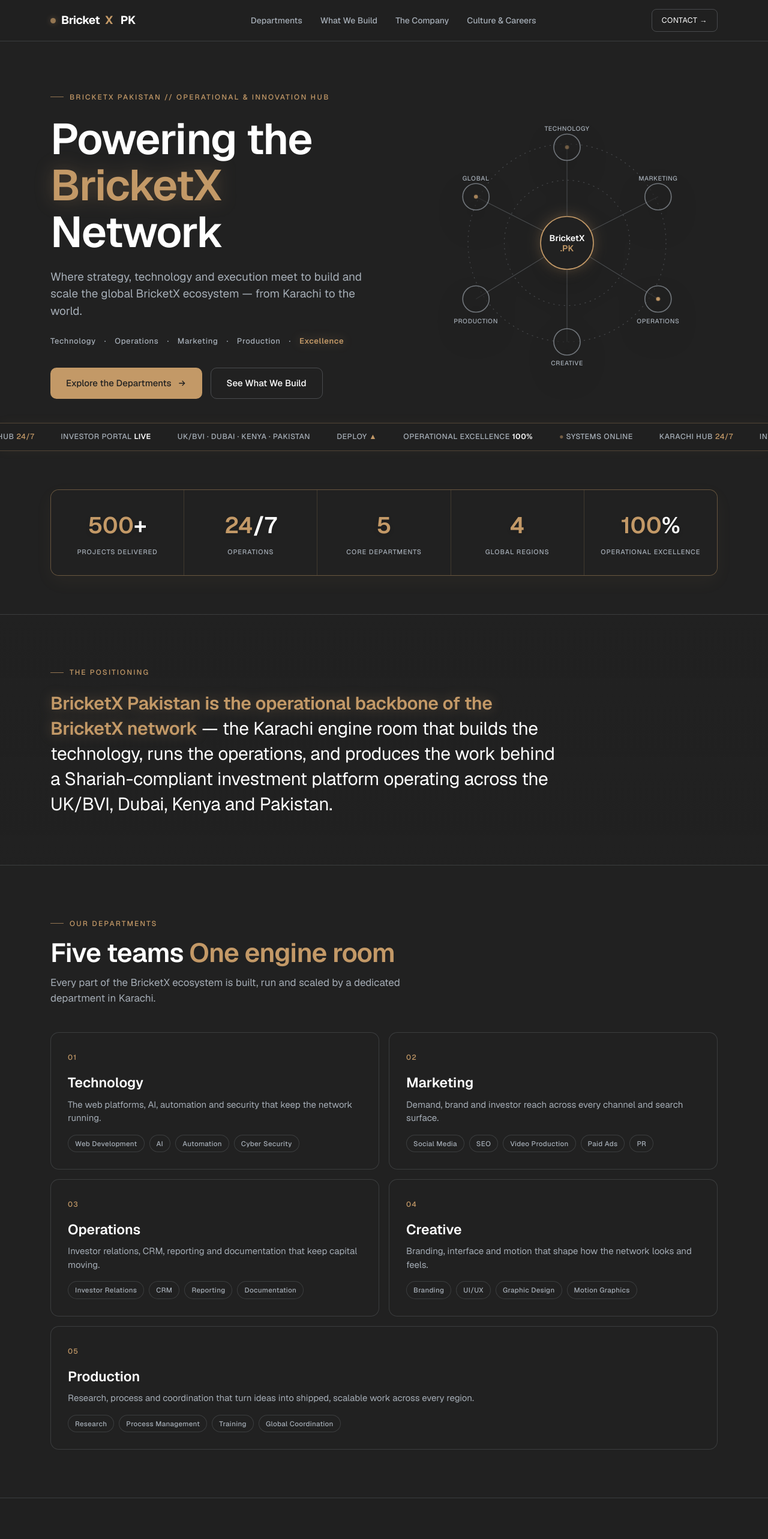
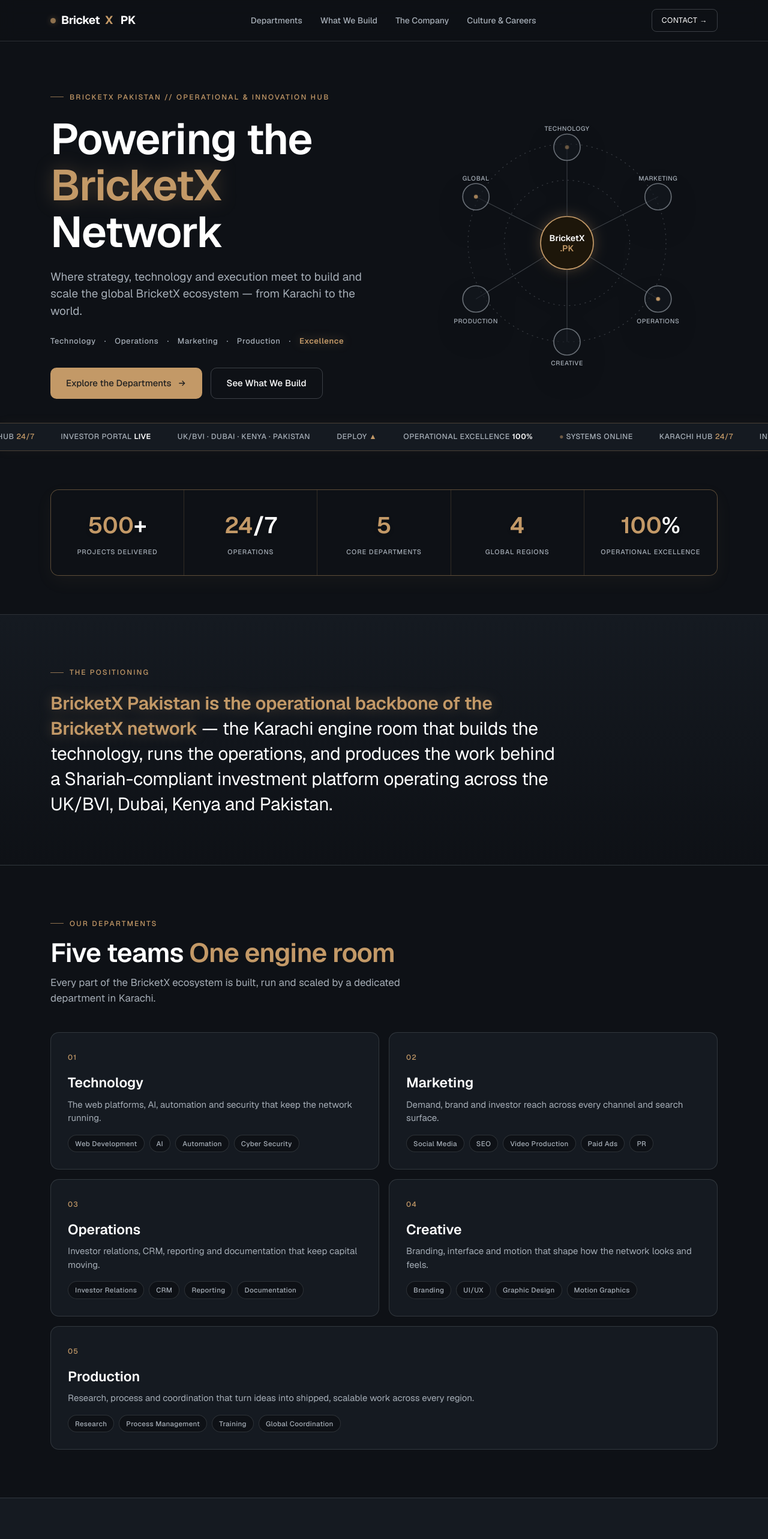
Before and after one commit to BricketX-Dev/bricketx_pk, a Next.js app: page / in a window 1280 px wide. Shown: the top 2566 px of the page at 60% size. Built offline with nearby package versions, Linux system fonts and the light colour scheme.

Commit message:
background color changes

```diff
--- a/app/page.tsx
+++ b/app/page.tsx
@@ -26,7 +26,7 @@ export default function Home() {
   };
 
   return (
-    <div className="relative min-h-screen bg-[#212121] text-[#ffffff] font-sans overflow-x-hidden antialiased selection:bg-[#c39967] selection:text-[#212121]">
+    <div className="relative min-h-screen bg-[#0E1116] text-[#ffffff] font-sans overflow-x-hidden antialiased selection:bg-[#c39967] selection:text-[#212121]">
 
       <style jsx global>{`
         @keyframes pulse-dot {
@@ -39,7 +39,7 @@ export default function Home() {
       `}</style>
 
       {/* NAV */}
-      <header className="sticky top-0 z-50 backdrop-blur-md bg-[#212121]/80 border-b border-[#a5adb6]/20 transition-all">
+      <header className="sticky top-0 z-50 backdrop-blur-md bg-[#0E1116]/[0.72] border-b border-[#a5adb6]/20 transition-all">
         <div className="max-w-[1160px] mx-auto px-6">
           <nav className="flex items-center justify-between h-[68px]">
             <a href="/" className="font-sans font-bold text-[19px] tracking-tight flex items-center gap-[9px] group">
@@ -133,22 +133,22 @@ export default function Home() {
                 </g>
 
                 <g className="cursor-pointer group">
-                  <circle cx="200" cy="55" r="20" fill="#212121" stroke="#a5adb6" strokeWidth="1.5" className="opacity-60 hover:stroke-[#c39967] transition-colors" />
+                  <circle cx="200" cy="55" r="20" fill="#151A21" stroke="#a5adb6" strokeWidth="1.5" className="opacity-60 hover:stroke-[#c39967] transition-colors" />
                   <text x="200" y="30" textAnchor="middle" fill="#a5adb6" className="font-sans font-medium text-[9.5px] tracking-[0.06em] uppercase hover:fill-[#c39967] transition-colors">Technology</text>
 
-                  <circle cx="338" cy="130" r="20" fill="#212121" stroke="#a5adb6" strokeWidth="1.5" className="opacity-60 hover:stroke-[#c39967] transition-colors" />
+                  <circle cx="338" cy="130" r="20" fill="#151A21" stroke="#a5adb6" strokeWidth="1.5" className="opacity-60 hover:stroke-[#c39967] transition-colors" />
                   <text x="338" y="105" textAnchor="middle" fill="#a5adb6" className="font-sans font-medium text-[9.5px] tracking-[0.06em] uppercase">Marketing</text>
 
-                  <circle cx="338" cy="285" r="20" fill="#212121" stroke="#a5adb6" strokeWidth="1.5" className="opacity-60 hover:stroke-[#c39967] transition-colors" />
+                  <circle cx="338" cy="285" r="20" fill="#151A21" stroke="#a5adb6" strokeWidth="1.5" className="opacity-60 hover:stroke-[#c39967] transition-colors" />
                   <text x="338" y="322" textAnchor="middle" fill="#a5adb6" className="font-sans font-medium text-[9.5px] tracking-[0.06em] uppercase">Operations</text>
 
-                  <circle cx="200" cy="350" r="20" fill="#212121" stroke="#a5adb6" strokeWidth="1.5" className="opacity-60 hover:stroke-[#c39967] transition-colors" />
+                  <circle cx="200" cy="350" r="20" fill="#151A21" stroke="#a5adb6" strokeWidth="1.5" className="opacity-60 hover:stroke-[#c39967] transition-colors" />
                   <text x="200" y="385" textAnchor="middle" fill="#a5adb6" className="font-sans font-medium text-[9.5px] tracking-[0.06em] uppercase">Creative</text>
 
-                  <circle cx="62" cy="285" r="20" fill="#212121" stroke="#a5adb6" strokeWidth="1.5" className="opacity-60 hover:stroke-[#c39967] transition-colors" />
+                  <circle cx="62" cy="285" r="20" fill="#151A21" stroke="#a5adb6" strokeWidth="1.5" className="opacity-60 hover:stroke-[#c39967] transition-colors" />
                   <text x="62" y="322" textAnchor="middle" fill="#a5adb6" className="font-sans font-medium text-[9.5px] tracking-[0.06em] uppercase">Production</text>
 
-                  <circle cx="62" cy="130" r="20" fill="#212121" stroke="#a5adb6" strokeWidth="1.5" className="opacity-60 hover:stroke-[#c39967] transition-colors" />
+                  <circle cx="62" cy="130" r="20" fill="#151A21" stroke="#a5adb6" strokeWidth="1.5" className="opacity-60 hover:stroke-[#c39967] transition-colors" />
                   <text x="62" y="105" textAnchor="middle" fill="#a5adb6" className="font-sans font-medium text-[9.5px] tracking-[0.06em] uppercase">Global</text>
 
                   <circle cx="200" cy="55" r="3" fill="#c39967" className="animate-pulse" />
@@ -156,7 +156,7 @@ export default function Home() {
                   <circle cx="62" cy="130" r="3" fill="#c39967" className="animate-pulse" style={{ animationDelay: '0.5s' }} />
                 </g>
 
-                <circle cx="200" cy="200" r="40" fill="#212121" stroke="#c39967" strokeWidth="1.5" className="filter drop-shadow-[0_0_10px_rgba(195,153,103,0.3)]" />
+                <circle cx="200" cy="200" r="40" fill="#1d160a" stroke="#c39967" strokeWidth="1.5" className="filter drop-shadow-[0_0_10px_rgba(195,153,103,0.3)]" />
                 <text x="200" y="197" textAnchor="middle" fill="#ffffff" className="font-sans text-[13px] font-semibold">BricketX</text>
                 <text x="200" y="213" textAnchor="middle" fill="#c39967" className="font-sans text-[13px] font-semibold">.PK</text>
               </svg>
@@ -166,7 +166,7 @@ export default function Home() {
       </section>
 
       {/* CONSOLE STRIP */}
-      <div className="relative z-10 border-y border-[#c39967]/30 bg-[#212121]/90 font-sans font-medium text-[12.5px] tracking-[0.04em] overflow-hidden shadow-[0_0_20px_rgba(195,153,103,0.05)]">
+      <div className="relative z-10 border-y border-[#c39967]/30 bg-[#151A21] font-sans font-medium text-[12.5px] tracking-[0.04em] overflow-hidden shadow-[0_0_20px_rgba(195,153,103,0.05)]">
         <div className="flex gap-[44px] py-[13px] whitespace-nowrap w-max" style={{ animation: 'scroll-track 34s linear infinite' }}>
           {Array(2).fill(0).map((_, idx) => (
             <div key={idx} className="flex gap-[44px]">
@@ -195,7 +195,7 @@ export default function Home() {
               { num: '4', suffix: '', label: 'Global Regions' },
               { num: '100', suffix: '%', label: 'Operational Excellence', colSpan: 'col-span-2 md:col-span-1' }
             ].map((stat, i) => (
-              <motion.div key={i} variants={fadeUp} className={`bg-[#212121] py-[30px] px-[22px] text-center hover:bg-[#212121]/80 transition-colors duration-300 ${stat.colSpan || ''}`}>
+              <motion.div key={i} variants={fadeUp} className={`bg-[#0E1116] py-[30px] px-[22px] text-center hover:bg-[#0E1116]/80 transition-colors duration-300 ${stat.colSpan || ''}`}>
                 <div className="font-sans text-[38px] font-semibold text-[#ffffff] drop-shadow-md">
                   <b className="text-[#c39967] font-semibold">{stat.num}</b>{stat.suffix}
                 </div>
@@ -207,7 +207,7 @@ export default function Home() {
       </section>
 
       {/* ENGINE-ROOM REFRAME */}
-      <section className="relative z-10 py-[80px] bg-gradient-to-b from-[#212121] to-[#212121]/90 border-y border-[#a5adb6]/20">
+      <section className="relative z-10 py-[80px] bg-gradient-to-b from-[#151A21] to-[#0E1116] border-y border-[#a5adb6]/20">
         <motion.div
           initial="hidden" whileInView="visible" viewport={{ once: true, margin: "-100px" }} variants={staggerContainer}
           className="max-w-[1160px] mx-auto px-6"
@@ -247,25 +247,25 @@ export default function Home() {
               { id: '03', title: 'Operations', desc: 'Investor relations, CRM, reporting and documentation that keep capital moving.', chips: ['Investor Relations', 'CRM', 'Reporting', 'Documentation'] },
               { id: '04', title: 'Creative', desc: 'Branding, interface and motion that shape how the network looks and feels.', chips: ['Branding', 'UI/UX', 'Graphic Design', 'Motion Graphics'] }
             ].map((dept, i) => (
-              <motion.div key={i} variants={fadeUp} className="bg-[#212121] border border-[#a5adb6]/20 rounded-[14px] p-[28px] transition-all duration-300 hover:border-[#c39967] hover:bg-[#212121]/80 hover:-translate-y-[4px] hover:shadow-[0_10px_30px_rgba(195,153,103,0.15)] group cursor-pointer">
+              <motion.div key={i} variants={fadeUp} className="bg-[#151A21] border border-[#a5adb6]/20 rounded-[14px] p-[28px] transition-all duration-300 hover:border-[#c39967] hover:bg-[#151A21]/80 hover:-translate-y-[4px] hover:shadow-[0_10px_30px_rgba(195,153,103,0.15)] group cursor-pointer">
                 <span className="font-sans font-medium text-[12px] text-[#c39967] tracking-[0.1em]">{dept.id}</span>
                 <h3 className="font-sans font-semibold text-[23px] mt-[14px] mb-[8px] group-hover:text-[#c39967] transition-colors">{dept.title}</h3>
                 <p className="text-[#a5adb6] text-[15px] mb-[16px]">{dept.desc}</p>
                 <div className="flex flex-wrap gap-[8px]">
                   {dept.chips.map((chip, j) => (
-                    <span key={j} className="font-sans font-medium text-[11.5px] tracking-[0.03em] text-[#a5adb6] bg-[#212121] border border-[#a5adb6]/20 px-[11px] py-[5px] rounded-[20px] transition-colors group-hover:border-[#c39967]/50 group-hover:text-[#ffffff]">{chip}</span>
+                    <span key={j} className="font-sans font-medium text-[11.5px] tracking-[0.03em] text-[#a5adb6] bg-[#0E1116] border border-[#a5adb6]/20 px-[11px] py-[5px] rounded-[20px] transition-colors group-hover:border-[#c39967]/50 group-hover:text-[#ffffff]">{chip}</span>
                   ))}
                 </div>
               </motion.div>
             ))}
             {/* Full width dept */}
-            <motion.div variants={fadeUp} className="md:col-span-2 bg-[#212121] border border-[#a5adb6]/20 rounded-[14px] p-[28px] transition-all duration-300 hover:border-[#c39967] hover:bg-[#212121]/80 hover:-translate-y-[4px] hover:shadow-[0_10px_30px_rgba(195,153,103,0.15)] group cursor-pointer">
+            <motion.div variants={fadeUp} className="md:col-span-2 bg-[#151A21] border border-[#a5adb6]/20 rounded-[14px] p-[28px] transition-all duration-300 hover:border-[#c39967] hover:bg-[#151A21]/80 hover:-translate-y-[4px] hover:shadow-[0_10px_30px_rgba(195,153,103,0.15)] group cursor-pointer">
               <span className="font-sans font-medium text-[12px] text-[#c39967] tracking-[0.1em]">05</span>
               <h3 className="font-sans font-semibold text-[23px] mt-[14px] mb-[8px] group-hover:text-[#c39967] transition-colors">Production</h3>
               <p className="text-[#a5adb6] text-[15px] mb-[16px]">Research, process and coordination that turn ideas into shipped, scalable work across every region.</p>
               <div className="flex flex-wrap gap-[8px]">
                 {['Research', 'Process Management', 'Training', 'Global Coordination'].map((chip, j) => (
-                  <span key={j} className="font-sans font-medium text-[11.5px] tracking-[0.03em] text-[#a5adb6] bg-[#212121] border border-[#a5adb6]/20 px-[11px] py-[5px] rounded-[20px] transition-colors group-hover:border-[#c39967]/50 group-hover:text-[#ffffff]">{chip}</span>
+                  <span key={j} className="font-sans font-medium text-[11.5px] tracking-[0.03em] text-[#a5adb6] bg-[#0E1116] border border-[#a5adb6]/20 px-[11px] py-[5px] rounded-[20px] transition-colors group-hover:border-[#c39967]/50 group-hover:text-[#ffffff]">{chip}</span>
                 ))}
               </div>
             </motion.div>
@@ -274,7 +274,7 @@ export default function Home() {
       </section>
 
       {/* WHAT WE BUILD */}
-      <section id="build" className="relative z-10 py-[80px] bg-[#212121]/80 border-y border-[#a5adb6]/20">
+      <section id="build" className="relative z-10 py-[80px] bg-[#151A21] border-y border-[#a5adb6]/20">
         <div className="max-w-[1160px] mx-auto px-6">
           <motion.div
             initial="hidden" whileInView="visible" viewport={{ once: true, margin: "-100px" }} variants={staggerContainer}
@@ -305,7 +305,7 @@ export default function Home() {
               { title: 'Brand Guidelines', desc: 'The rules that keep every touchpoint consistent.' },
               { title: 'Operational Systems', desc: 'The internal tooling that runs day-to-day execution.' }
             ].map((item, i) => (
-              <motion.div key={i} variants={fadeUp} className="bg-[#212121] p-[24px_26px] transition-all duration-300 hover:bg-[#212121]/60 hover:pl-[34px] border-l-4 border-transparent hover:border-[#c39967] cursor-pointer group">
+              <motion.div key={i} variants={fadeUp} className="bg-[#0E1116] p-[24px_26px] transition-all duration-300 hover:bg-[#0E1116]/60 hover:pl-[34px] border-l-4 border-transparent hover:border-[#c39967] cursor-pointer group">
                 <h3 className="font-sans font-semibold text-[18px] flex items-center gap-[11px] group-hover:text-[#c39967] transition-colors">
                   <i className="w-[6px] h-[6px] bg-[#c39967] rounded-full shrink-0 group-hover:scale-150 transition-transform" />
                   {item.title}
@@ -343,7 +343,7 @@ export default function Home() {
               { title: 'Global Operations', desc: 'Who does what across UK/BVI, Dubai, Kenya and Pakistan.' },
               { title: 'Innovation Lab', desc: 'Where new products and AI experiments begin.' }
             ].map((co, i) => (
-              <motion.a key={i} variants={fadeUp} href="#" className="block bg-[#212121] border border-[#a5adb6]/20 rounded-[14px] p-[26px_22px] transition-all duration-300 hover:border-[#c39967] hover:-translate-y-[4px] hover:shadow-[0_10px_30px_rgba(195,153,103,0.15)] group relative overflow-hidden">
+              <motion.a key={i} variants={fadeUp} href="#" className="block bg-[#151A21] border border-[#a5adb6]/20 rounded-[14px] p-[26px_22px] transition-all duration-300 hover:border-[#c39967] hover:-translate-y-[4px] hover:shadow-[0_10px_30px_rgba(195,153,103,0.15)] group relative overflow-hidden">
                 <div className="absolute top-0 right-0 w-[50px] h-[50px] bg-gradient-to-bl from-[#c39967]/20 to-transparent opacity-0 group-hover:opacity-100 transition-opacity rounded-bl-full" />
                 <h3 className="font-sans font-semibold text-[19px] mb-[9px] group-hover:text-[#c39967] transition-colors">{co.title}</h3>
                 <p className="text-[#a5adb6] text-[14px] group-hover:text-[#ffffff] transition-colors">{co.desc}</p>
@@ -355,7 +355,7 @@ export default function Home() {
       </section>
 
       {/* GLOBAL OPERATIONS */}
-      <section className="relative z-10 py-[80px] bg-[#212121]/80 border-y border-[#a5adb6]/20">
+      <section className="relative z-10 py-[80px] bg-[#151A21] border-y border-[#a5adb6]/20">
         <div className="max-w-[1160px] mx-auto px-6">
           <motion.div
             initial="hidden" whileInView="visible" viewport={{ once: true, margin: "-100px" }} variants={staggerContainer}
@@ -379,7 +379,7 @@ export default function Home() {
               { region: 'Kenya', role: 'Mining', desc: 'On-the-ground production & sourcing.' },
               { region: 'UK / BVI', role: 'Corporate Structure', desc: 'Holdings & governance.' }
             ].map((loc, i) => (
-              <motion.div key={i} variants={fadeUp} className="bg-[#212121] p-[30px_24px] hover:bg-[#212121]/60 transition-colors group cursor-pointer">
+              <motion.div key={i} variants={fadeUp} className="bg-[#0E1116] p-[30px_24px] hover:bg-[#0E1116]/60 transition-colors group cursor-pointer">
                 <h3 className="font-sans font-semibold text-[20px] flex items-center group-hover:text-[#ffffff] transition-colors">
                   <span className="w-[8px] h-[8px] rounded-full bg-[#c39967] inline-block mr-[8px] shadow-[0_0_0_3px_rgba(195,153,103,0.12)] group-hover:shadow-[0_0_8px_rgba(195,153,103,0.6)] transition-shadow" />
                   {loc.region}
@@ -400,7 +400,7 @@ export default function Home() {
             className="grid grid-cols-1 md:grid-cols-2 gap-[20px] items-stretch"
           >
             {/* Culture */}
-            <motion.div variants={fadeUp} className="bg-[#212121]/80 border border-[#a5adb6]/20 rounded-[14px] p-[36px] hover:border-[#c39967] transition-all duration-300 hover:shadow-[0_10px_30px_rgba(195,153,103,0.1)] group">
+            <motion.div variants={fadeUp} className="bg-[#151A21] border border-[#a5adb6]/20 rounded-[14px] p-[36px] hover:border-[#c39967] transition-all duration-300 hover:shadow-[0_10px_30px_rgba(195,153,103,0.1)] group">
               <span className="font-sans font-medium text-[12px] tracking-[0.18em] uppercase text-[#c39967] inline-flex items-center gap-[10px] before:content-[''] before:w-[22px] before:h-[1px] before:bg-[#c39967] before:opacity-70">
                 Our Culture
               </span>
@@ -415,7 +415,7 @@ export default function Home() {
             </motion.div>
 
             {/* Careers */}
-            <motion.div variants={fadeUp} className="bg-[#212121]/80 border border-[#a5adb6]/20 rounded-[14px] p-[36px] hover:border-[#c39967] transition-all duration-300 hover:shadow-[0_10px_30px_rgba(195,153,103,0.1)] group">
+            <motion.div variants={fadeUp} className="bg-[#151A21] border border-[#a5adb6]/20 rounded-[14px] p-[36px] hover:border-[#c39967] transition-all duration-300 hover:shadow-[0_10px_30px_rgba(195,153,103,0.1)] group">
               <span className="font-sans font-medium text-[12px] tracking-[0.18em] uppercase text-[#c39967] inline-flex items-center gap-[10px] before:content-[''] before:w-[22px] before:h-[1px] before:bg-[#c39967] before:opacity-70">
                 Careers
               </span>
@@ -434,7 +434,7 @@ export default function Home() {
       </section>
 
       {/* FAQ */}
-      <section className="relative z-10 py-[80px] bg-[#212121]/80 border-y border-[#a5adb6]/20">
+      <section className="relative z-10 py-[80px] bg-[#151A21] border-y border-[#a5adb6]/20">
         <div className="max-w-[1160px] mx-auto px-6">
           <motion.div
             initial="hidden" whileInView="visible" viewport={{ once: true, margin: "-100px" }} variants={staggerContainer}
@@ -458,7 +458,7 @@ export default function Home() {
               { q: 'How does BricketX Pakistan fit into the global network?', a: 'It is the execution layer of the group. Pakistan handles operations, Dubai handles management, Kenya handles mining, and the UK/BVI holds the corporate structure.' },
               { q: 'Which departments operate from Pakistan?', a: 'Five departments operate from the Karachi hub: Technology, Marketing, Operations, Creative and Production.' }
             ].map((faq, i) => (
-              <motion.details key={i} variants={fadeUp} className="border border-[#a5adb6]/20 rounded-[12px] mb-[12px] bg-[#212121]/80 overflow-hidden transition-all duration-300 group open:border-[#c39967]/60 open:shadow-[0_4px_20px_rgba(195,153,103,0.1)] hover:border-[#c39967]/40" open={i === 0}>
+              <motion.details key={i} variants={fadeUp} className="border border-[#a5adb6]/20 rounded-[12px] mb-[12px] bg-[#151A21] overflow-hidden transition-all duration-300 group open:border-[#c39967]/60 open:shadow-[0_4px_20px_rgba(195,153,103,0.1)] hover:border-[#c39967]/40" open={i === 0}>
                 <summary className="p-[22px_26px] cursor-pointer font-sans text-[18px] font-medium list-none flex justify-between items-center gap-[16px] [&::-webkit-details-marker]:hidden group-hover:text-[#c39967] transition-colors">
                   {faq.q}
                   <span className="font-sans font-semibold text-[#c39967] text-[22px] transition-transform duration-300 group-open:rotate-45">+</span>
```
